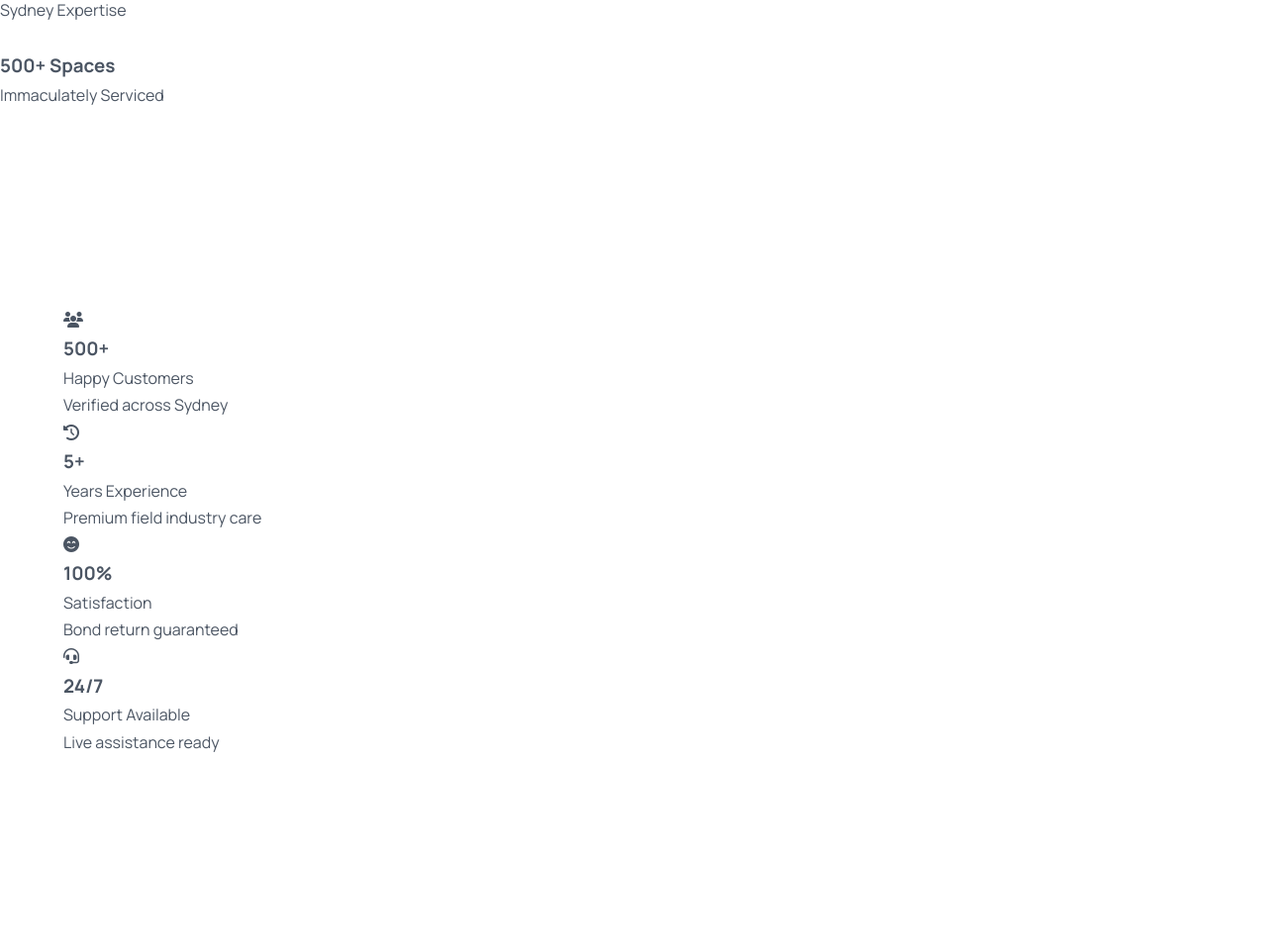
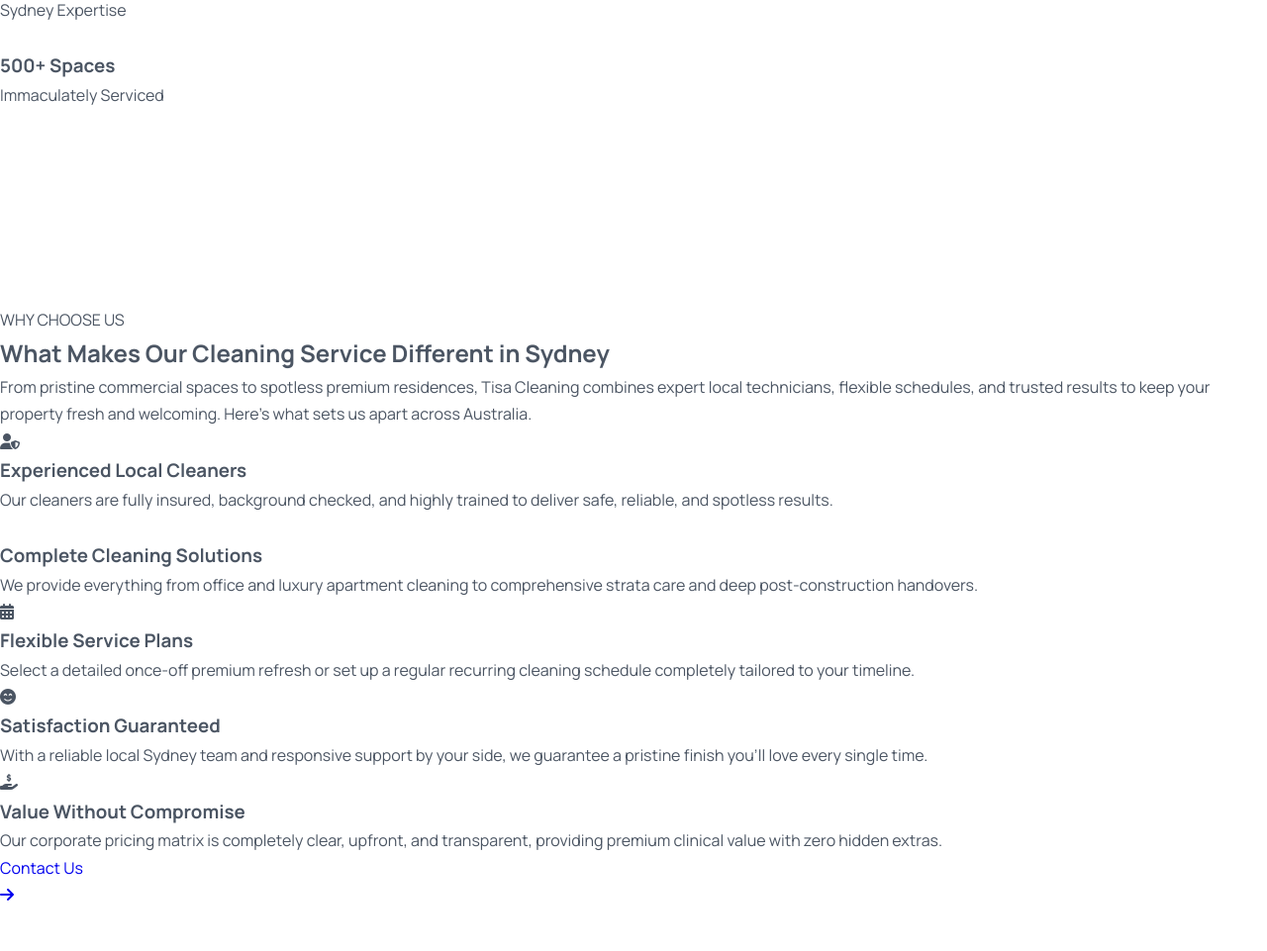
Before and after one commit to khushi335/TisaCleaning-Sydney, a Django app: page / in a window 1280 px wide. Shown: the part 1052-2013 px from the top of the page at 99% size. Run offline with Django 5.2, Linux system fonts and the light colour scheme.

Commit message:
design(about): modernize layout engine to high-end asymmetric grid layout architecture

```diff
--- a/cleaning/templates/cleaning/index.html
+++ b/cleaning/templates/cleaning/index.html
@@ -98,64 +98,106 @@ Professional Cleaning Services Sydney | Tisa Cleaning
     </div>
 </section>
 
-<!-- TRUST SECTION -->
-<section class="trust-premium-deck">
-    <div class="container container-safe">
-        <div class="trust-grid-premium">
+<!-- ==========================================================================
+     ULTRA-PREMIUM DYNAMIC AURORA TRUST MATRIX SECTION (Tisa Cleaning Sydney)
+     ========================================================================= -->
+<section class="trust-premium-eye-catcher" aria-label="Why Choose Tisa Cleaning">
+    <!-- Dynamic Canvas Wrapper to stop rectangular box edge clipping -->
+    <div class="aurora-fluid-canvas" id="auroraCanvas"></div>
 
-            <!-- Metric Card 01 -->
-            <div class="stat-premium-card">
-                <div class="stat-icon-wrapper color-cyan">
-                    <i class="fas fa-users"></i>
-                </div>
-                <div class="stat-body">
-                    <h3 class="stat-counter-num">500<span class="stat-plus">+</span></h3>
-                    <p class="stat-meta-label">Happy Customers</p>
-                    <span class="stat-detail-txt">Verified across Sydney</span>
+    <div class="container-trust-luxury">
+
+        <!-- Premium Asymmetric Header Grid Layout -->
+        <div class="trust-top-asymmetric-row">
+            <div class="header-left-panel">
+                <span class="trust-luxury-badge">WHY CHOOSE US</span>
+                <h2 class="trust-luxury-heading">
+                    What Makes Our Cleaning Service <span class="gradient-text-focus">Different in Sydney</span>
+                </h2>
+            </div>
+            <div class="header-right-panel">
+                <p class="trust-luxury-lead">
+                    From pristine commercial spaces to spotless premium residences, Tisa Cleaning combines expert local technicians, flexible schedules, and trusted results to keep your property fresh and welcoming. Here’s what sets us apart across Australia.
+                </p>
+            </div>
+        </div>
+
+        <!-- Dynamic Staggered Glassmorphic Grid -->
+        <div class="trust-luxury-grid">
+
+            <!-- Feature Card 1 -->
+            <div class="luxury-trust-card">
+                <div class="card-internal-content">
+                    <div class="icon-capsule sphere-teal">
+                        <i class="fas fa-user-shield"></i>
+                    </div>
+                    <h3 class="card-luxury-title">Experienced Local Cleaners</h3>
+                    <p class="card-luxury-body">Our cleaners are fully insured, background checked, and highly trained to deliver safe, reliable, and spotless results.</p>
                 </div>
             </div>
 
-            <!-- Metric Card 02 -->
-            <div class="stat-premium-card">
-                <div class="stat-icon-wrapper color-emerald">
-                    <i class="fas fa-history"></i>
-                </div>
-                <div class="stat-body">
-                    <h3 class="stat-counter-num">5<span class="stat-plus">+</span></h3>
-                    <p class="stat-meta-label">Years Experience</p>
-                    <span class="stat-detail-txt">Premium field industry care</span>
+            <!-- Feature Card 2 -->
+            <div class="luxury-trust-card">
+                <div class="card-internal-content">
+                    <div class="icon-capsule sphere-cyan">
+                        <i class="fas fa-sparkles"></i>
+                    </div>
+                    <h3 class="card-luxury-title">Complete Cleaning Solutions</h3>
+                    <p class="card-luxury-body">We provide everything from office and luxury apartment cleaning to comprehensive strata care and deep post-construction handovers.</p>
                 </div>
             </div>
 
-            <!-- Metric Card 03 -->
-            <div class="stat-premium-card">
-                <div class="stat-icon-wrapper color-amber">
-                    <i class="fas fa-smile-beam"></i>
-                </div>
-                <div class="stat-body">
-                    <h3 class="stat-counter-num">100<span class="stat-percent">%</span></h3>
-                    <p class="stat-meta-label">Satisfaction</p>
-                    <span class="stat-detail-txt">Bond return guaranteed</span>
+            <!-- Feature Card 3 -->
+            <div class="luxury-trust-card">
+                <div class="card-internal-content">
+                    <div class="icon-capsule sphere-dark">
+                        <i class="fas fa-calendar-alt"></i>
+                    </div>
+                    <h3 class="card-luxury-title">Flexible Service Plans</h3>
+                    <p class="card-luxury-body">Select a detailed once-off premium refresh or set up a regular recurring cleaning schedule completely tailored to your timeline.</p>
                 </div>
             </div>
 
-            <!-- Metric Card 04 -->
-            <div class="stat-premium-card">
-                <div class="stat-icon-wrapper color-indigo">
-                    <i class="fas fa-headset"></i>
+            <!-- Feature Card 4 -->
+            <div class="luxury-trust-card">
+                <div class="card-internal-content">
+                    <div class="icon-capsule sphere-emerald">
+                        <i class="fas fa-smile-beam"></i>
+                    </div>
+                    <h3 class="card-luxury-title">Satisfaction Guaranteed</h3>
+                    <p class="card-luxury-body">With a reliable local Sydney team and responsive support by your side, we guarantee a pristine finish you’ll love every single time.</p>
                 </div>
-                <div class="stat-body">
-                    <h3 class="stat-counter-num">24<span class="stat-divider">/</span>7</h3>
-                    <p class="stat-meta-label">Support Available</p>
-                    <span class="stat-detail-txt">Live assistance ready</span>
+            </div>
+
+            <!-- Feature Card 5 -->
+            <div class="luxury-trust-card">
+                <div class="card-internal-content">
+                    <div class="icon-capsule sphere-primary">
+                        <i class="fas fa-hand-holding-usd"></i>
+                    </div>
+                    <h3 class="card-luxury-title">Value Without Compromise</h3>
+                    <p class="card-luxury-body">Our corporate pricing matrix is completely clear, upfront, and transparent, providing premium clinical value with zero hidden extras.</p>
                 </div>
             </div>
 
         </div>
+
+        <!-- Premium Footer Action Dock -->
+        <div class="trust-luxury-action-dock">
+            <a href="#contact" class="luxury-action-btn">
+                <span>Contact Us</span>
+                <div class="btn-arrow-circle"><i class="fas fa-arrow-right"></i></div>
+            </a>
+        </div>
+
     </div>
 </section>
 
-<section id="about" class="about-premium-section">
+
+<!-- ==========================================================================
+     ULTRA-PREMIUM ASYMMETRIC ABOUT CONTENT SUITE (Tisa Cleaning Sydney)
+     ========================================================================= -->
+<section id="about" class="about-premium-section" aria-label="About Tisa Cleaning">
     <!-- Sophisticated background architecture -->
     <div class="about-grid-lines"></div>
     <div class="about-glow-orb"></div>
@@ -166,9 +208,9 @@ Professional Cleaning Services Sydney | Tisa Cleaning
         <div class="about-media-deck">
             <div class="frame-backdrop"></div>
 
-            <!-- Main Canvas Image -->
+            <!-- Main Canvas Image Wrapper -->
             <div class="canvas-mask-wrapper">
-                <img src="{% static 'images/about-story.jpg' %}" alt="Professional Cleaning Team" class="about-main-image">
+                <img src="{% static 'images/about-story.jpg' %}" alt="Tisa Cleaning Professional Team" class="about-main-image">
                 <div class="glass-surface-overlay"></div>
             </div>
 
@@ -192,10 +234,10 @@ Professional Cleaning Services Sydney | Tisa Cleaning
                 </span>
             </div>
 
-            <h2>A Decade of <span class="gradient-text-accent">Spotless Excellence.</span></h2>
+            <h2 class="about-luxury-heading">A Decade of <span class="gradient-text-accent">Spotless Excellence.</span></h2>
 
             <p class="about-lead-paragraph">
-                Founded over a decade ago, Cleaning Co started with a simple mission: to provide exceptional cleaning services that allow our customers to focus on what matters most. What began as a small local business has grown into one of Sydney's most trusted names, serving thousands of satisfied clients.
+                Founded over a decade ago, our team started with a simple mission: to provide exceptional cleaning services that allow our customers to focus on what matters most. What began as a dedicated local business has grown into one of Sydney's most trusted names, serving thousands of satisfied clients across premium residential and commercial spaces.
             </p>
 
             <!-- Grid of Premium Feature Capsules -->
@@ -216,7 +258,7 @@ Professional Cleaning Services Sydney | Tisa Cleaning
                     <div class="capsule-check-icon"><i class="fas fa-star"></i></div>
                     <span class="capsule-text">100% Satisfaction</span>
                 </div>
-                <div class="capsule-item">
+                <div class="capsule-item" style="grid-column: span 2;">
                     <div class="capsule-check-icon"><i class="fas fa-heart"></i></div>
                     <span class="capsule-text">Friendly Local Support</span>
                 </div>
```
Also changed, not shown: 1 other file.
